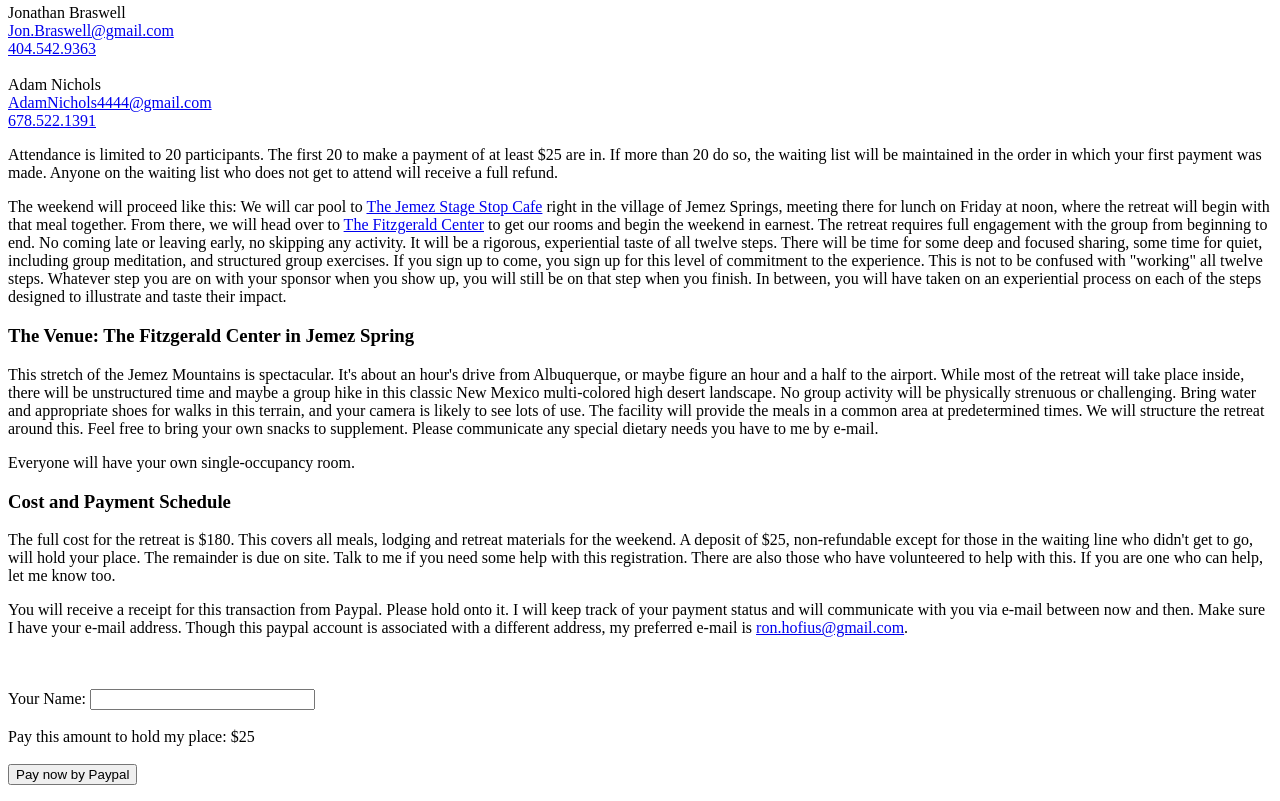
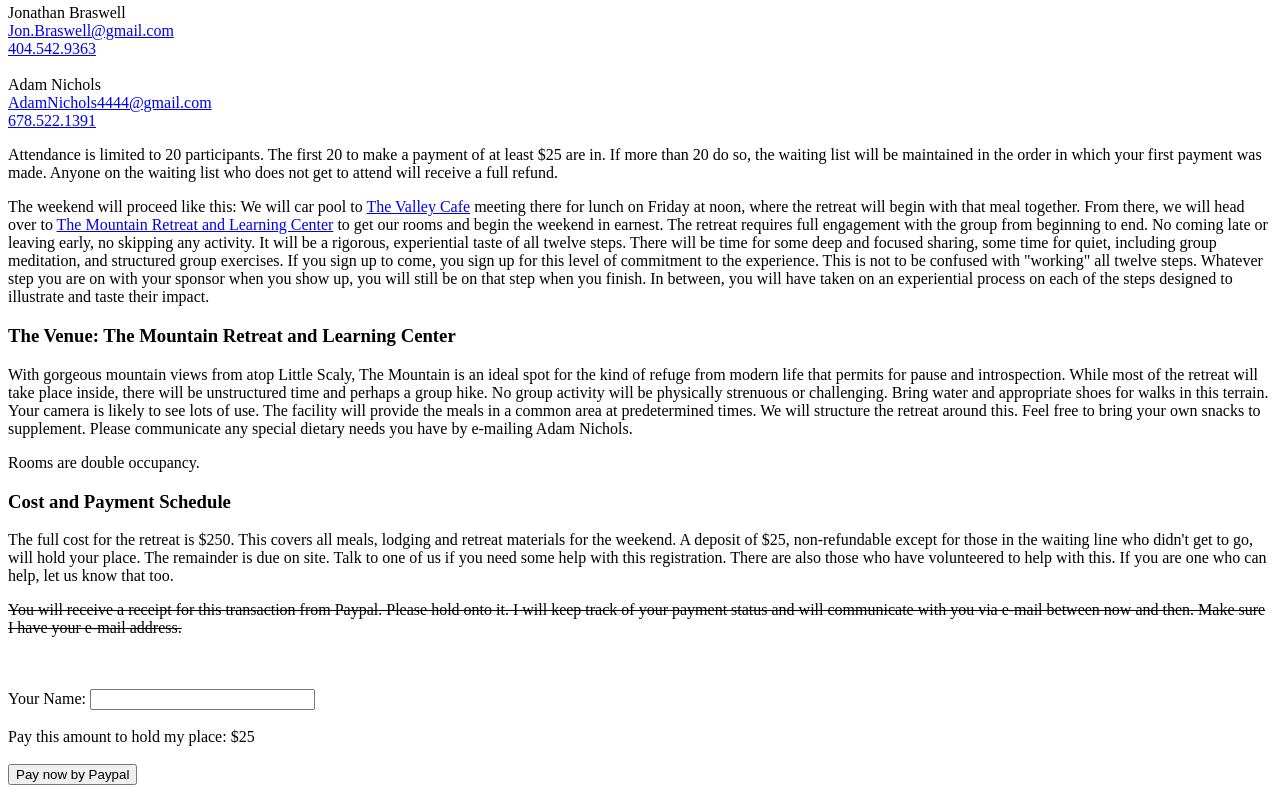
Before and after one commit to jbraswell/retreat, a Django app: page / in a window 1280 px wide. Shown: the part 270-1071 px from the top of the page. Run offline with Django 3.2, Linux system fonts and the light colour scheme; parts of the project's set-up code (start-up, migrations or seed data) failed here and were passed over.

Commit message:
further updates to index.html

```diff
--- a/src/retreat/website/templates/website/index.html
+++ b/src/retreat/website/templates/website/index.html
@@ -6,11 +6,13 @@
 <h2>Men's NA Retreat facilitated by Ron Hofius</h2>
 <p>
     Dates: June 14-16 2019
-    <br />
+    <br/>
     Highlands, NC
 </p>
-<h3>  Overview of the Retreat</h3>
-<p>This event is by invitation only. It is intended for men in NA and is based upon the NA 12 steps, but it is not an NA event and should not be announced at meetings or in any NA context. If you have any question about whether this experience is appropriate for you, feel free to contact:</p>
+<h3> Overview of the Retreat</h3>
+<p>This event is by invitation only. It is intended for men in NA and is based upon the NA 12 steps, but it is not an NA
+    event and should not be announced at meetings or in any NA context. If you have any question about whether this
+    experience is appropriate for you, feel free to contact:</p>
 <p>Robert Baxter</B><br/>
     <a href="mailto:GAStakBoy@yahoo.com">GAStakBoy@yahoo.com</a><br/>
     <a href=”tel:706-536-9466”>706.536.9466</a><br/><br/>
@@ -20,16 +22,41 @@
     Adam Nichols</B><br/>
     <a href="mailto:AdamNichols4444@gmail.com">AdamNichols4444@gmail.com</a><br/>
     <a href=”tel:678-522-1391”>678.522.1391</a><br/></p>
-<p>Attendance is limited to 20 participants. The first 20 to make a payment of at least $25 are in. If more than 20 do so, the waiting list will be maintained in the order in which  your first payment was made. Anyone on the waiting list who does not get to attend will receive a full refund.</p>
-<p>The weekend will proceed like this: We will car pool to <a href="https://www.google.com/maps/place/Jemez+Stage+Stop/@35.7706863,-106.6910343,3a,60y,90t/data=!3m6!1e1!3m4!1swDGlSMt-0yZti_JS2WhiEQ!2e0!7i13312!8i6656!4m5!3m4!1s0x0:0xad1d65e1e5dcf741!8m2!3d35.7707881!4d-106.6911674!6m1!1e1" target="new">The Jemez Stage Stop Cafe</a> right in the village of Jemez Springs, meeting there for lunch on Friday at noon, where the retreat will begin with that meal together. From there, we will head over to <a href="http://thefitzgeraldcenter.org/" target="new">The Fitzgerald Center</a> to get our rooms and begin the weekend in earnest. The retreat requires full engagement with the group from beginning to end. No coming late or leaving early, no skipping any activity. It will be a rigorous, experiential taste of all twelve steps. There will be time for some deep and focused sharing, some time for quiet, including group meditation, and structured group exercises. If you sign up to come, you sign up for this level of commitment to the experience. This is not to be confused with &quot;working&quot; all twelve steps. Whatever step you are on with your sponsor when you show up, you will still be on that step when you finish. In between, you will have taken on an experiential process on each of the steps designed to illustrate and taste their impact.</p>
-<h3>The Venue: The Fitzgerald Center in Jemez Spring</h3>
-<p>This stretch of the Jemez Mountains is  spectacular. It's about an hour's drive from Albuquerque, or maybe figure an hour and a half to the airport. While most of the retreat will take place inside, there will be unstructured time and maybe a group hike in this classic New Mexico multi-colored high desert landscape. No group activity will be physically strenuous or challenging.  Bring water and appropriate shoes for walks in this terrain, and your camera is likely to see lots of use. The facility will provide the meals in a common area at predetermined times. We will structure the retreat around this. Feel free to bring your own snacks to supplement. Please communicate any special dietary needs you have to me by e-mail. </p>
-<p>Everyone will have your own single-occupancy room.</p>
+<p>Attendance is limited to 20 participants. The first 20 to make a payment of at least $25 are in. If more than 20 do
+    so, the waiting list will be maintained in the order in which your first payment was made. Anyone on the waiting
+    list who does not get to attend will receive a full refund.</p>
+<p>The weekend will proceed like this: We will car pool to <a
+        href="https://www.google.com/maps/place/Valley+Cafe/@34.976149,-83.383832,15z/data=!4m5!3m4!1s0x0:0xb31d5161f9dcf570!8m2!3d34.976149!4d-83.383832"
+        target="new">The Valley Cafe</a> meeting there for lunch on Friday at noon, where the retreat will begin with
+    that meal together. From there, we will head over to <a
+            href="https://www.google.com/maps/place/The+Mountain+Retreat+%26+Learning+Center/@35.0311568,-83.2586499,17z/data=!3m1!4b1!4m5!3m4!1s0x88592004bd0a8439:0x1380262794b1862f!8m2!3d35.0311524!4d-83.2564612"
+            target="new">The Mountain Retreat and Learning Center</a> to get our rooms and begin the weekend in
+    earnest. The retreat requires full
+    engagement with the group from beginning to end. No coming late or leaving early, no skipping any activity. It will
+    be a rigorous, experiential taste of all twelve steps. There will be time for some deep and focused sharing, some
+    time for quiet, including group meditation, and structured group exercises. If you sign up to come, you sign up for
+    this level of commitment to the experience. This is not to be confused with &quot;working&quot; all twelve steps.
+    Whatever step you are on with your sponsor when you show up, you will still be on that step when you finish. In
+    between, you will have taken on an experiential process on each of the steps designed to illustrate and taste their
+    impact.</p>
+<h3>The Venue: The Mountain Retreat and Learning Center</h3>
+<p>With gorgeous mountain views from atop Little Scaly, The Mountain is an ideal spot for the
+    kind of refuge from modern life that permits for pause and introspection. While most of the retreat will take place
+    inside, there will be unstructured time and perhaps a group hike. No group activity will be
+    physically strenuous or challenging. Bring water and appropriate shoes for walks in this terrain. Your camera is
+    likely to see lots of use. The facility will provide the meals in a common area at predetermined times. We will
+    structure the retreat around this. Feel free to bring your own snacks to supplement. Please communicate any special
+    dietary needs you have by e-mailing Adam Nichols. </p>
+<p>Rooms are double occupancy.</p>
 <h3>Cost and Payment Schedule</h3>
-<p>The full cost for the retreat is $180. This covers all meals, lodging and retreat materials for the weekend. A  deposit of $25, non-refundable except for those in the waiting line who didn't get to go, will hold your place. The remainder is due on site.  Talk to me if you need some help with this registration. There are also those who have volunteered to help with this. If you are one who can help, let me know too.</p>
-<p>You will receive a receipt for this transaction from Paypal. Please hold onto it. I will keep track of your payment status and will communicate with you via e-mail between now and then. Make sure I have your e-mail address. Though this paypal account is associated with a different address, my preferred e-mail is <a href="mailto:ron.hofius@gmail.com">ron.hofius@gmail.com</a>. </p>
-<br />
-<br />
+<p>The full cost for the retreat is $250. This covers all meals, lodging and retreat materials for the weekend. A
+    deposit of $25, non-refundable except for those in the waiting line who didn't get to go, will hold your place. The
+    remainder is due on site. Talk to one of us if you need some help with this registration. There are also those who have
+    volunteered to help with this. If you are one who can help, let us know that too.</p>
+<p><s>You will receive a receipt for this transaction from Paypal. Please hold onto it. I will keep track of your payment
+    status and will communicate with you via e-mail between now and then. Make sure I have your e-mail address.</s> </p>
+<br/>
+<br/>
 <!-- <form ACTION="https://www.paypal.com/cgi-bin/webscr" METHOD=POST> -->
 <form ACTION="https://www.sandbox.paypal.com/cgi-bin/webscr" METHOD="POST">
     <input type="hidden" name=cmd value="_xclick">
@@ -39,12 +66,12 @@
     <input type="hidden" name="currency_code" value=USD>
     <input type="hidden" name="notify_url" value="http://retreat.jbraz.com/ipn/">
     Your Name: <input type=text name="item_name" size=25 value="">
-    <br />
-    <br />
+    <br/>
+    <br/>
     Pay this amount to hold my place: $25
     <input type=hidden name=amount value="25.00">
-    <br />
-    <br />
+    <br/>
+    <br/>
     <input type=submit name=submit value="Pay now by Paypal">
 </form>
 </p>
```
